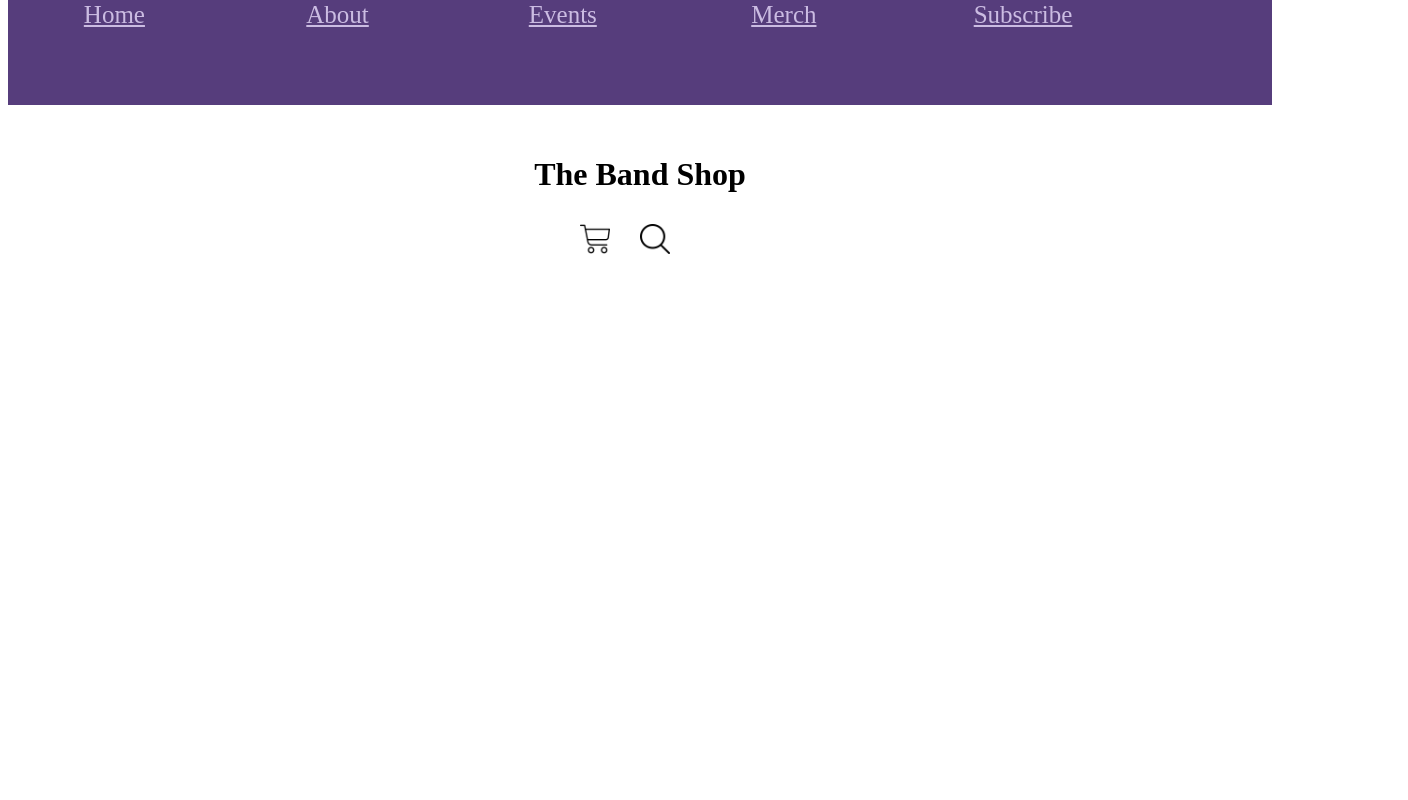
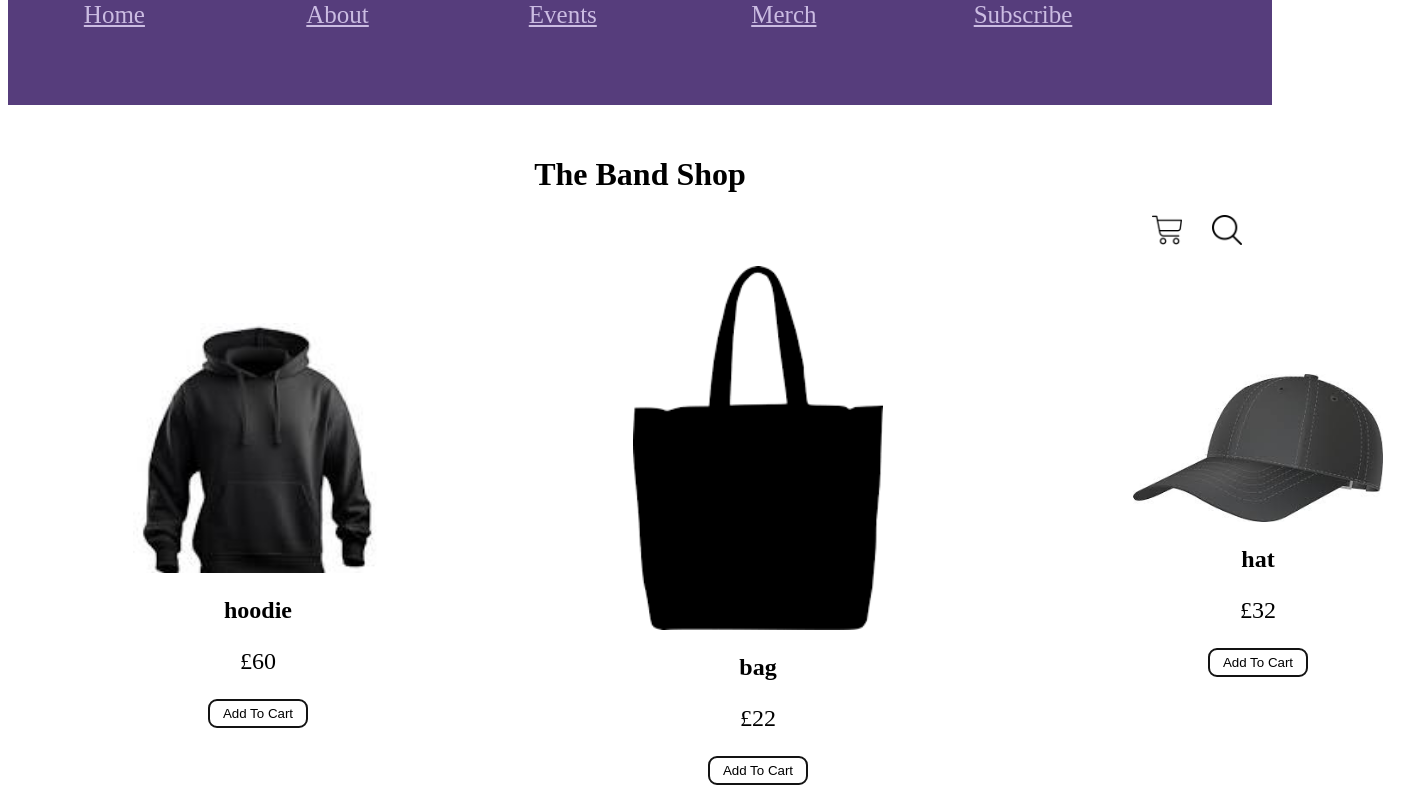
Before and after one commit to aname4405/myApp, a React (Create React App) app: page /merch in a window 1280 px wide. Shown: the part 200-1000 px from the top of the page, 1408 px wide, since content can reach past the window. Before the commit the page ends 800 px from the top, so only its background shows below. Built offline with nearby package versions, Linux system fonts and the light colour scheme.

Commit message:
updated shop

```diff
--- a/src/App.css
+++ b/src/App.css
@@ -100,6 +100,7 @@
 
 .link:hover{
   color: #fff;
+  background: #563D7C;
 }
 
 .input{
@@ -128,6 +129,11 @@
   font-size: 19px;
 }
 
+.cart {
+  display: inline;
+  float: right;
+}
+
 .cart > img {
   height: 30px;
   margin-right: 30px;
--- a/src/App.js
+++ b/src/App.js
@@ -1,26 +1,32 @@
 import './App.css';
 import { Route,Routes } from 'react-router-dom';
 import Nav from './components/Nav';
+import Header from './components/Header';
 import Home from './pages/home/Home';
 import About from './pages/about/about';
 import Events from './pages/events/events';
 import Merch from './pages/merch/merch';
+import Cart from './pages/cart/cart';
 import Subscribe from './pages/subscribe/Subscribe';
+import MerchContextProvider from './context/merchContextProvider';
 //import RainbowText from 'react-rainbow-text';
 
 function App() {
   return (
    <>
-    <h1 style={{textAlign: 'center', fontFamily: 'Arial', fontWeight: 'bold', fontSize: '50px'}}>The Band</h1>
+    <Header/>
     <Nav/>
     <div>
+    <MerchContextProvider>
     <Routes>
       <Route path="/" element={<Home/>} />
       <Route path="/about" element={<About />} />
       <Route path="/events" element={<Events/>} />
       <Route path="/merch" element={<Merch/>} />
+      <Route path="/cart" element={<Cart/>} />
       <Route path="/subscribe" element={<Subscribe/>} />
     </Routes>
+    </MerchContextProvider>
     </div>
     </>
   );
--- /dev/null
+++ b/src/components/Header.jsx
@@ -0,0 +1,16 @@
+import React from 'react';
+import { Link } from 'react-router-dom';
+
+const Header=()=>{
+    return (
+        <div className='Header'>
+            <h1 style={{textAlign: 'center', fontFamily: 'Arial', fontWeight: 'bold', fontSize: '50px'}}>The Band</h1>
+        </div>
+    );
+
+};
+
+export default Header;
+
+
+//add the cart and search links to header and links to pages.
--- /dev/null
+++ b/src/context/merchContextProvider.jsx
@@ -0,0 +1,30 @@
+import React, {createContext, useState} from "react";
+import { PRODUCTS } from "../products";
+
+export const MerchContext = createContext(null);
+
+const getDefaultCart = () => {
+    let cart  = {};
+    for (let i =1; i < PRODUCTS.length + 1; i++) {
+        cart[i] = 0
+    }
+    return cart;
+};
+
+export default (props)  => {
+    const [cartItems, setCartItems] = useState(getDefaultCart());
+
+    const addToCart = (itemId) => {
+        setCartItems((prev) => ({...prev, [itemId]: prev[itemId] + 1}));
+    };
+
+    const removeFromCart = (itemId) => {
+        setCartItems((prev) => ({...prev, [itemId]: prev[itemId] - 1}));
+    };
+
+    const contextValue = {cartItems, addToCart, removeFromCart};
+
+    return (
+    <MerchContext.Provider value={contextValue}>{props.children}</MerchContext.Provider>
+    );
+};
--- /dev/null
+++ b/src/pages/cart/cart.css
@@ -0,0 +1,43 @@
+.cart {
+    display: flex;
+    flex-direction: column;
+    justify-content: center;
+    align-items: center;
+  }
+
+  .cartItem {
+    width: 700px;
+    height: 250px;
+    display: flex;
+
+    align-items: center;
+    box-shadow: 0px 3px 15px rgba(0, 0, 0, 0.2);
+    border-radius: 25px;
+    margin: 30px;
+  }
+
+  .cartItem img {
+    width: 200px;
+  }
+
+  .cartItem .description {
+    width: 100%;
+    font-size: 30px;
+  }
+
+  .countHandler input {
+    width: 40px;
+    text-align: center;
+    font-weight: bolder;
+  }
+
+  .checkout button {
+    width: 150px;
+    height: 50px;
+    background-color: rgb(19, 19, 19);
+    color: white;
+    border: none;
+    border-radius: 8px;
+    margin: 10px;
+    cursor: pointer;
+  }
--- a/src/pages/cart/cart.jsx
+++ b/src/pages/cart/cart.jsx
@@ -1,8 +1,24 @@
-import React from 'react';
+import React, { useContext } from 'react';
+import { PRODUCTS } from '../../products';
+import { MerchContext } from '../../context/merchContextProvider';
+import { CartItem } from './cartItem';
 
-export default () => (
-    <>
-        <h1>Cart</h1>
-    </>
+import "./cart.css";
 
-);
+export default () => {
+    const {cartItems} = useContext(MerchContext);
+    return (
+    <div className="cartItems">
+        <div>
+            <h1>Your Cart Items</h1>
+        </div>
+        <div className="cartItems">
+            {PRODUCTS.map((product) => {
+                if (cartItems[product.id] !== 0) {
+                    return <CartItem data={product} />
+                }
+            })}
+        </div>
+    </div>
+
+)};
--- /dev/null
+++ b/src/pages/cart/cartItem.jsx
@@ -0,0 +1,28 @@
+import React, { useContext } from "react";
+import { MerchContext } from "../../context/merchContextProvider";
+
+export const CartItem = (props) => {
+        const {id, productName, price, productImage} = props.data;
+        const { cartItems, addToCart, removeFromCart, updateCartItemCount }
+        = useContext(MerchContext);
+
+    return (
+        <div className="cartItem">
+            <img src={productImage} />
+            <div className="description">
+                <p>
+                    <b>{productName}</b>
+                </p>
+                <p>£{price}</p>
+                <div className="countHanlder">
+                    <button onClick={() => removeFromCart(id)}> - </button>
+                    <input
+                        value={cartItems[id]}
+                        onChange={(e) => updateCartItemCount(Number(e.target.value), id)}
+                    />
+                    <button onClick={() => addToCart(id)}> + </button>
+                </div>
+            </div>
+        </div>
+    )
+}
--- /dev/null
+++ b/src/pages/merch/merch.css
@@ -0,0 +1,69 @@
+.shopTitle {
+    margin-top: 100px;
+    text-align: center;
+    font-size: 40px;
+  }
+  .products {
+    width: 100%;
+    height: auto;
+    display: grid;
+    grid-template-columns: 1fr 1fr 1fr;
+    place-items: center;
+  }
+
+  .product {
+    border-radius: 15px;
+    width: 300px;
+    height: 350px;
+    margin: 100px;
+    display: flex;
+    flex-direction: column;
+    justify-content: center;
+    align-items: center;
+  }
+
+  .product img {
+    width: 250px;
+  }
+
+  .product .description {
+    text-align: center;
+    font-size: 24px;
+  }
+
+  .product:hover {
+    transition: 0.3s ease-in;
+    cursor: pointer;
+  }
+
+  .addToCartBttn {
+    background-color: transparent;
+    border: 2px solid rgb(19, 19, 19);
+    min-width: 100px;
+    padding-left: 10px;
+    padding-right: 10px;
+    padding-top: 5px;
+    padding-bottom: 5px;
+    border-radius: 9px;
+  }
+
+  .addToCartBttn:hover {
+    background-color: #CBBCE2;
+    color: black;
+    cursor: pointer;
+  }
+
+  .cartlink {
+    height: 30px;
+    margin-right: 30px;
+  }
+
+  .cartlink:hover {
+    cursor: pointer;
+    background-color: #CBBCE2;
+  }
+
+  .merchlink {
+    display: inline;
+    float: right;
+  }
--- a/src/pages/merch/merch.jsx
+++ b/src/pages/merch/merch.jsx
@@ -1,14 +1,29 @@
 import React from 'react';
+import { Link } from 'react-router-dom';
 import cart from '../../assets/icons/cart.png';
 import search from '../../assets/icons/search.png';
+import { PRODUCTS } from '../../products';
+import Product from './product';
+import './merch.css';
 
 
 export default () => (
-    <div className='header'>
+    <div className='shop'>
+        <div className='header'>
         <h1>The Band Shop</h1>
-        <div className='cart'>
-        <img src={cart} />
-        <img src={search} />
+        </div>
+        <div className='merchlink'>
+        <Link to="/cart"><img src={cart} className='cartlink' /></Link>
+        <img src={search} className='cartlink'/>
+        </div>
+        <br />
+        <div className='products'>
+        {PRODUCTS.map((product) => (
+            <Product data={product}/>
+        ))}
         </div>
     </div>
 );
+
+//need to sort out link from image of cart to cart page.
+//need to sort function for search and link to this when clicked.
--- /dev/null
+++ b/src/pages/merch/product.jsx
@@ -0,0 +1,21 @@
+import React, {useContext} from "react";
+import {MerchContext} from '../../context/merchContextProvider'
+
+export default (props) => {
+    const {id, productName, price, productImage} = props.data;
+        const {addToCart, cartItems} = useContext(MerchContext);
+
+    const cartItemAmount = cartItems[id]
+    return <div className="product">
+        <img src={productImage} />
+        <div className="description">
+            <p>
+                <b>{productName}</b>
+            </p>
+            <p>£{price}</p>
+        </div>
+        <button className="addToCartBttn" onClick={()=> addToCart(id)}>
+            Add To Cart {cartItemAmount > 0 && <> ({cartItemAmount})</>}
+            </button>
+    </div>;
+};
--- /dev/null
+++ b/src/products.js
@@ -0,0 +1,45 @@
+import product1 from './assets/products/product1.png';
+import product2 from './assets/products/product2.png';
+import product3 from './assets/products/product3.png';
+import product4 from './assets/products/product4.png';
+import product5 from './assets/products/product5.png';
+import product6 from './assets/products/product6.png';
+
+export const PRODUCTS = [
+    {
+        id: 1,
+        productName: "hoodie",
+        price: 60.0,
+        productImage: product1
+      },
+      {
+        id: 2,
+        productName: "bag",
+        price: 22.0,
+        productImage: product2
+      },
+      {
+        id: 3,
+        productName: "hat",
+        price: 32.0,
+        productImage:  product3
+      },
+      {
+        id: 4,
+        productName: "cup",
+        price: 18.0,
+        productImage: product4
+      },
+      {
+        id: 5,
+        productName: "cd",
+        price: 30.0,
+        productImage: product5
+      },
+      {
+        id: 6,
+        productName: "poster",
+        price: 15.0,
+        productImage: product6
+      }
+];
```
